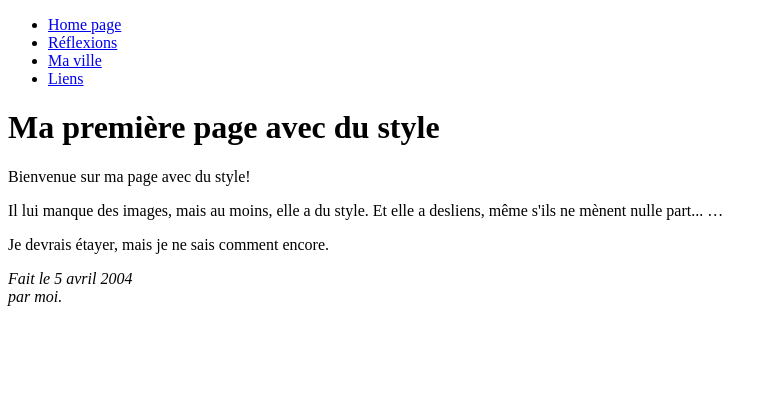
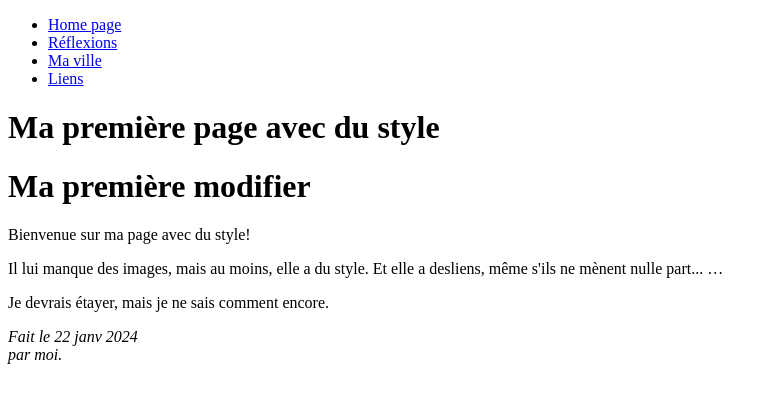
Before and after one commit to anarana/Github, a plain HTML site: page index.html in a window 1280 px wide. Shown: the whole page, without its empty margins (0-778 px from the left). Drawn offline with Linux system fonts and the light colour scheme.

Commit message:
premier commit

```diff
--- a/index.html
+++ b/index.html
@@ -16,6 +16,7 @@
 
 <!-- Contenu principal -->
 <h1>Ma première page avec du style</h1>
+<h1>Ma première modifier </h1>
 
 <p>Bienvenue sur ma page avec du style!
 
@@ -25,7 +26,7 @@
 <p>Je devrais étayer, mais je ne sais comment encore.
 
 <!-- Signer et dater la page, c'est une question de politesse! -->
-<address>Fait le 5 avril 2004<br>
+<address>Fait le 22 janv 2024<br>
   par moi.</address>
 
 </body>
```
Also changed, not shown: test.txt.
